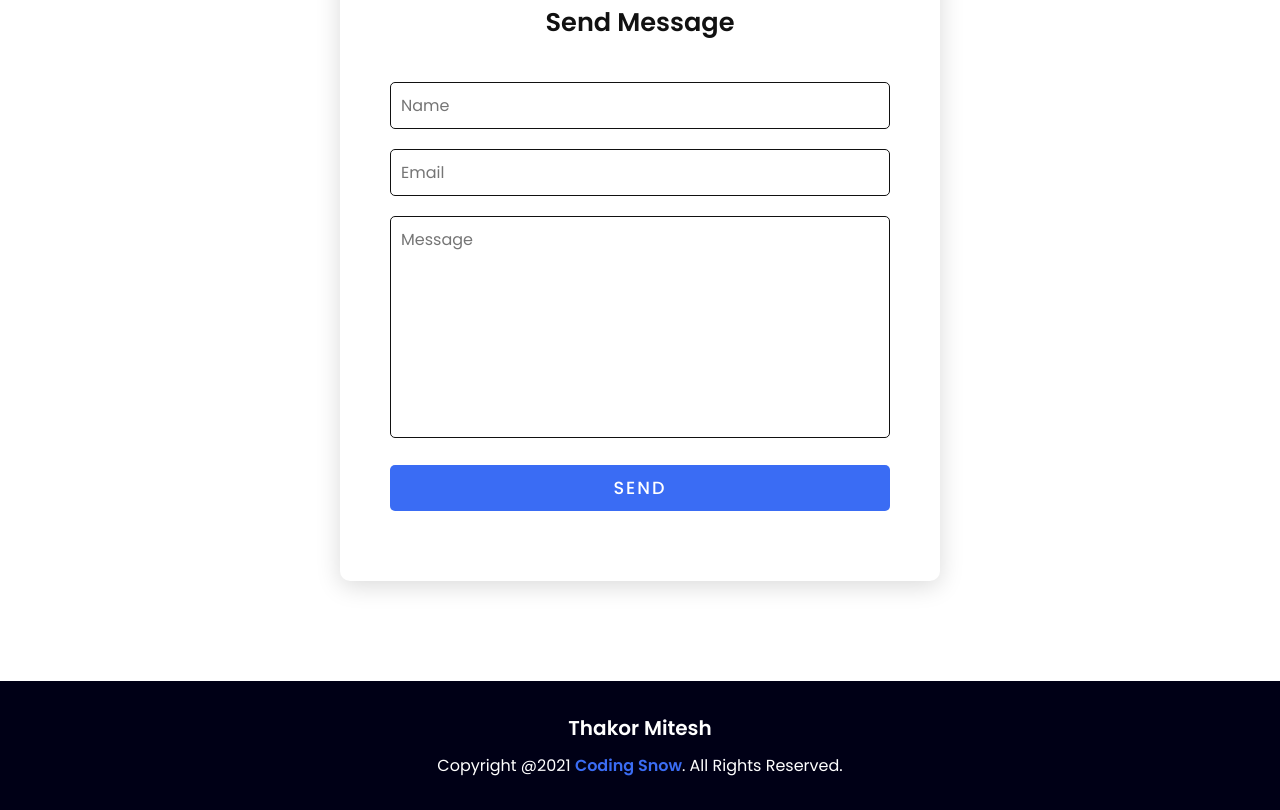
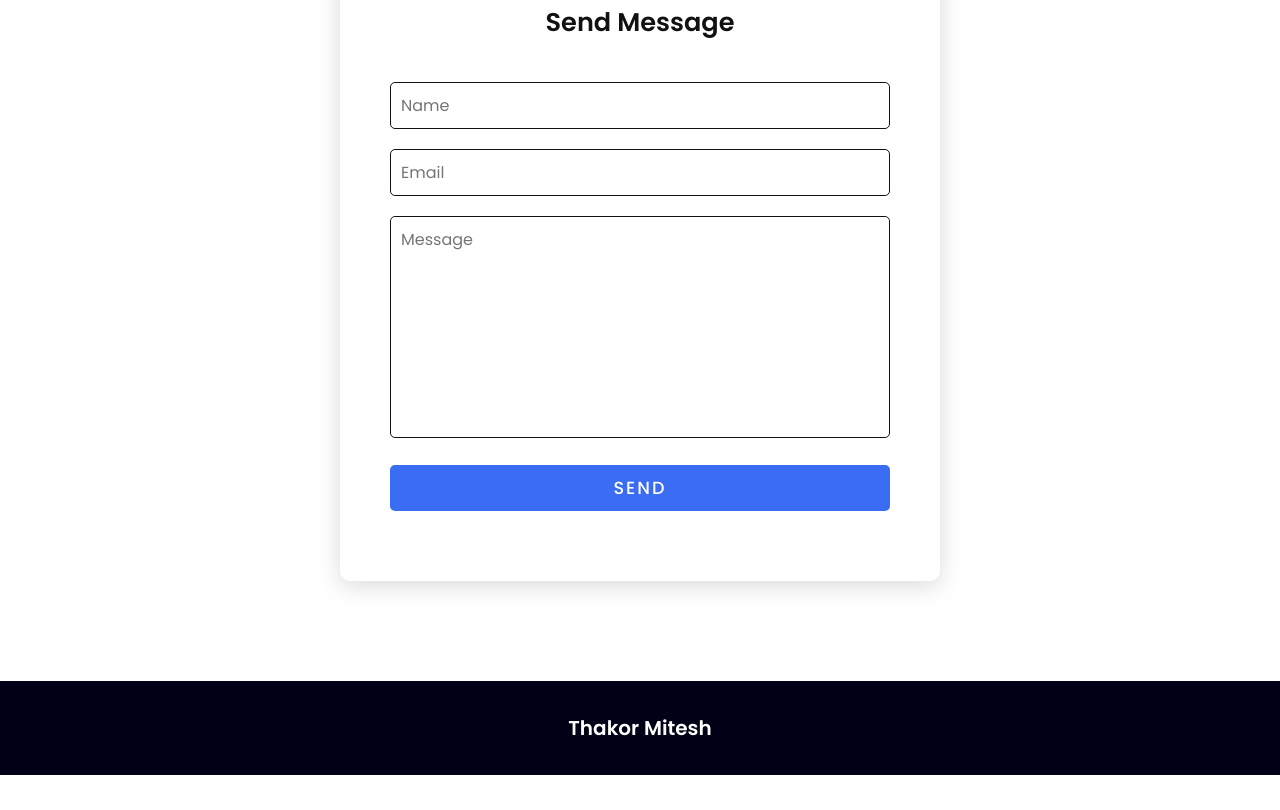
Before and after one commit to Mitopashsoftware/MiteshPortfolio, a plain HTML site: page index.html in a window 1280 px wide. Shown: the part 5882-6692 px from the top of the page. After the commit the page ends 6657 px from the top, so only its background shows below. Drawn offline with Linux system fonts and the light colour scheme.

Commit message:
Update index.html

```diff
--- a/index.html
+++ b/index.html
@@ -252,7 +252,6 @@
 
     <footer class="footer">
       <span class="footer-title">Thakor Mitesh</span>
-      <p>Copyright @2021 <a href="#">Coding Snow</a>. All Rights Reserved.</p>
     </footer>
 
     <script src="script.js" charset="utf-8"></script>
```
